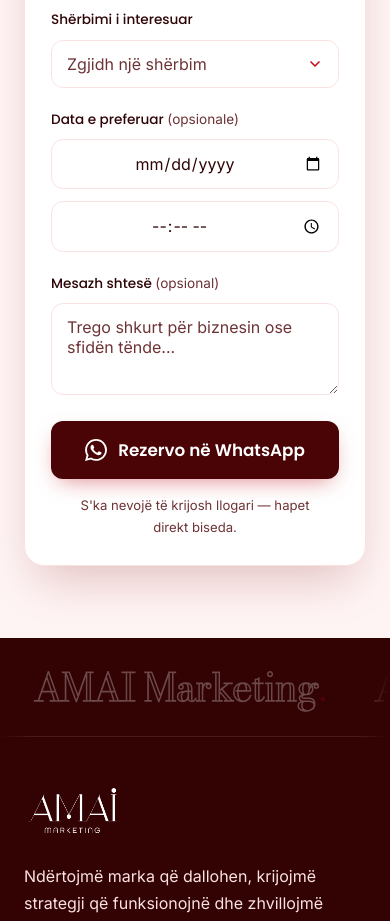
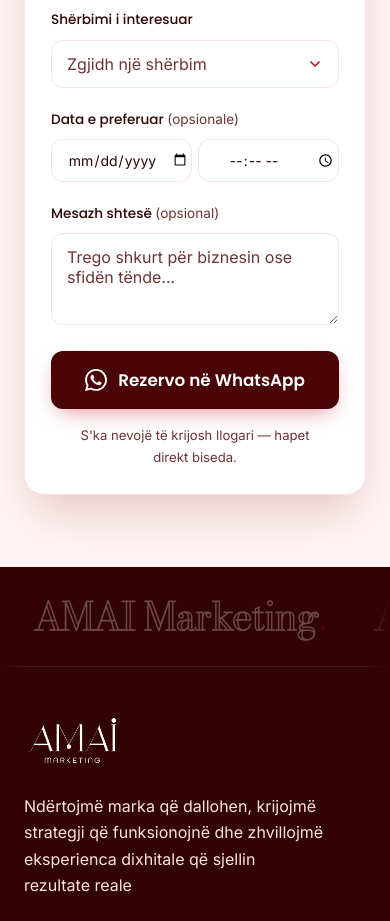
Before and after one commit to TheSlimShady09/Amai-Marketing, a React (Vite) app: page / in a window 390 px wide. Shown: the part 7640-8561 px from the top of the page. Built offline with nearby package versions, Linux system fonts and the light colour scheme.

Commit message:
Restore side-by-side date and time inputs on mobile but scale them down to prevent layout breakage

```diff
--- a/src/App.css
+++ b/src/App.css
@@ -1284,13 +1284,13 @@
 
 @media (max-width: 768px) {
   .rz-row-v2 {
-    grid-template-columns: 1fr;
-    gap: 12px;
+    grid-template-columns: 1fr 1fr;
+    gap: 6px;
   }
   .rz-control-date {
     text-align: center;
-    padding-left: 15px !important;
-    padding-right: 15px !important;
+    padding: 10px 2px !important;
+    font-size: 14px !important;
   }
 }
 
```
